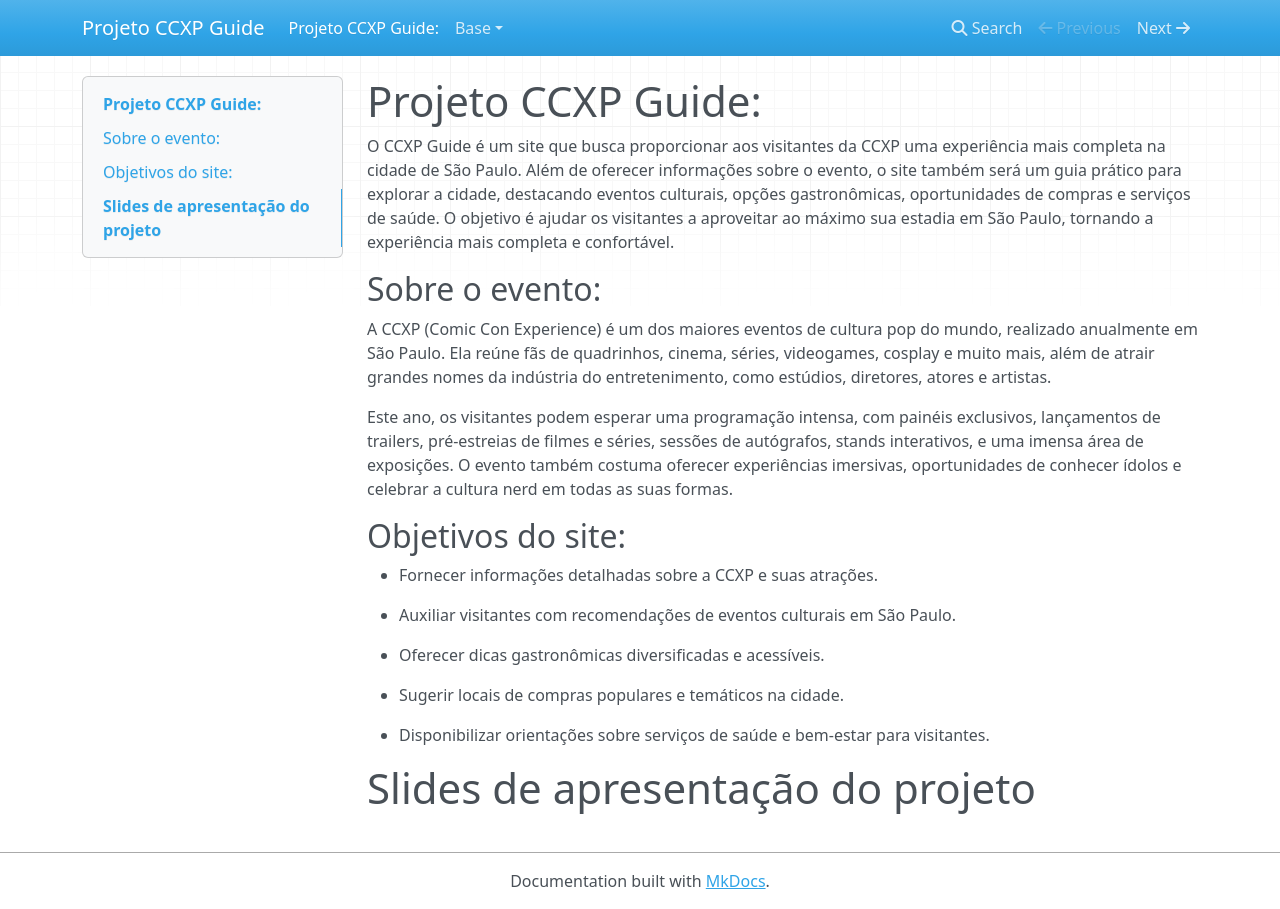
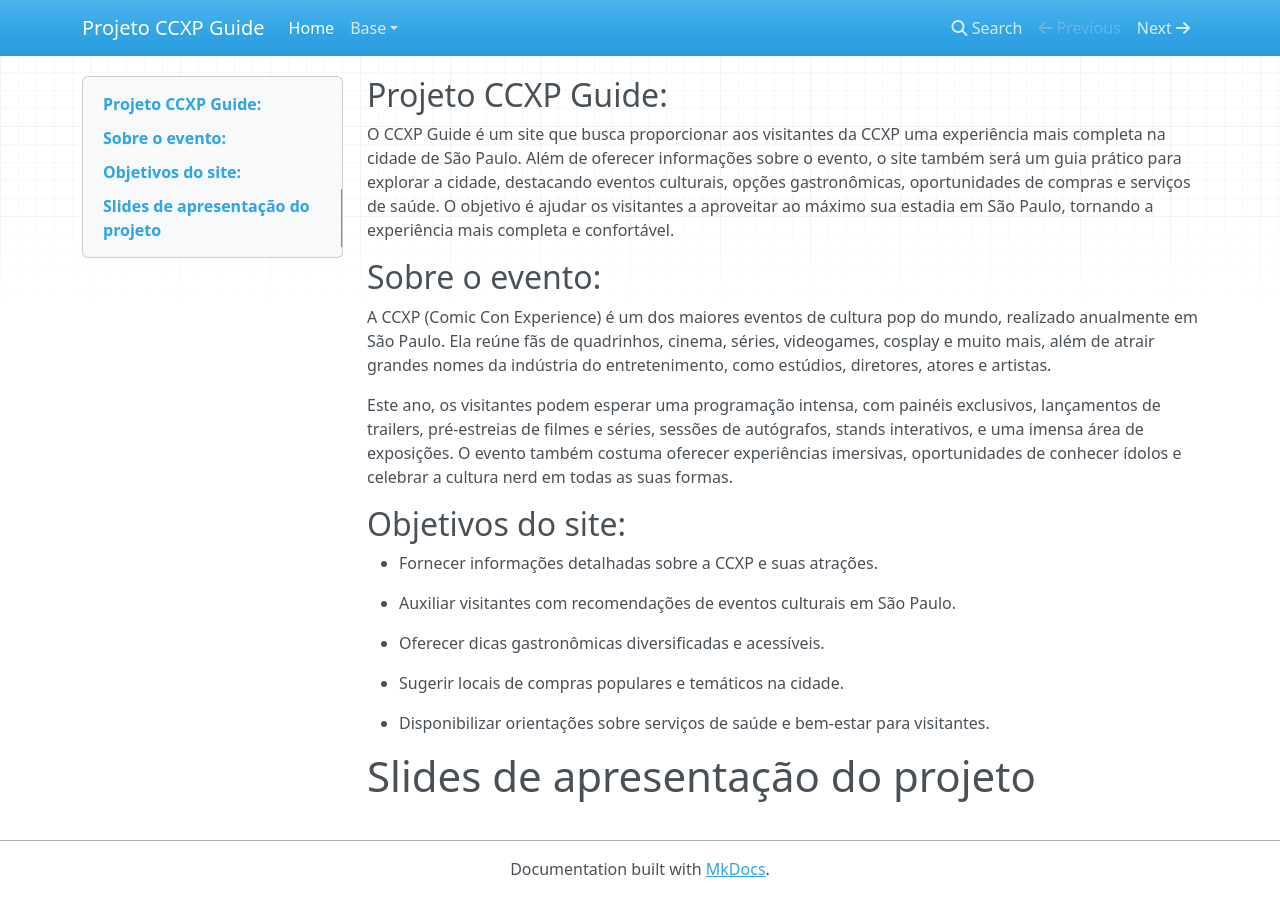
Before and after one commit to Projetos-de-Extensao/PFE_24.2_8001_IV, an MkDocs documentation site: the page built from docs/index.md, in a window 1280 px wide. Built offline with MkDocs 1.6.1, drawn with Linux system fonts in a browser that asks for light colours; nearby versions of some CDN libraries.

Commit message:
Update index.md

```diff
--- a/docs/index.md
+++ b/docs/index.md
@@ -1,4 +1,4 @@
-# Projeto CCXP Guide:
+## Projeto CCXP Guide:
 
 O CCXP Guide é um site que busca proporcionar aos visitantes da CCXP uma experiência mais completa na cidade de São Paulo. Além de oferecer informações sobre o evento, o site também será um guia prático para explorar a cidade, destacando eventos culturais, opções gastronômicas, oportunidades de compras e serviços de saúde. O objetivo é ajudar os visitantes a aproveitar ao máximo sua estadia em São Paulo, tornando a experiência mais completa e confortável.
 
```
